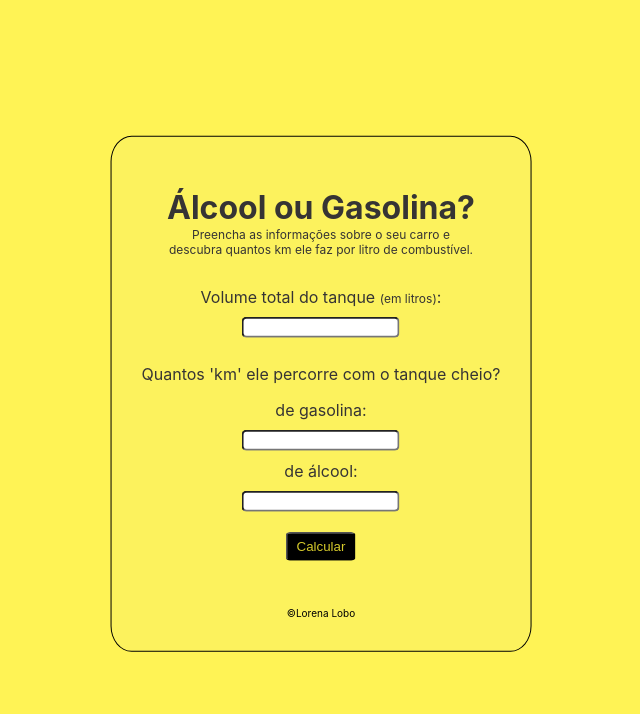
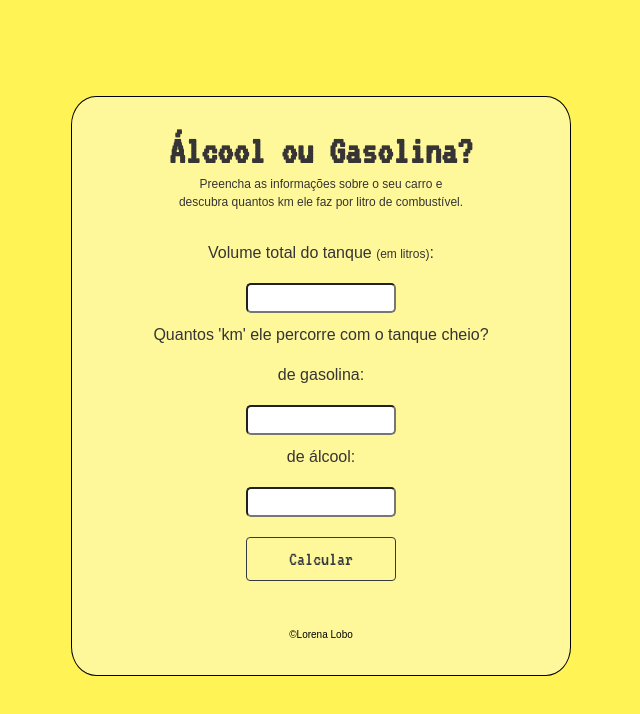
Before and after one commit to loaalobo/calcula_consumo, a plain HTML site: page index.html in a window 1280 px wide. Shown: the whole page, without its empty margins (319-959 px from the left). Drawn offline with nearby package versions, Linux system fonts and the light colour scheme.

Commit message:
style: inclui classes bootstrap

```diff
--- a/index.html
+++ b/index.html
@@ -5,6 +5,8 @@
     <meta http-equiv="X-UA-Compatible" content="IE=edge">
     <meta name="viewport" content="width=device-width, initial-scale=1.0">
     <title>Calcula Consumo (álcool/gasolina)</title>
+
+    <link rel="stylesheet" href="https://stackpath.bootstrapcdn.com/bootstrap/4.3.1/css/bootstrap.min.css" integrity="sha384-ggOyR0iXCbMQv3Xipma34MD+dH/1fQ784/j6cY/iJTQUOhcWr7x9JvoRxT2MZw1T" crossorigin="anonymous">
     <link rel="stylesheet" href="main.css">
 
 </head>
@@ -21,7 +23,7 @@
             <input type="number" id="kmTanqueGasolina" required>
             <label for="kmTanqueAlcool">de álcool: </label>
             <input type="number" id="kmTanqueAlcool" required> <br>
-            <input type="button" value="Calcular" class="button" onclick="validaForm()" id="btn">
+            <input type="button" value="Calcular" class="btn btn-outline-dark" onclick="validaForm()" id="btn" style="font-family: 'VT323', monospace; font-size: 20px;">
             <div id="resultado"></div>
         </form>
 
--- a/main.css
+++ b/main.css
@@ -1,5 +1,13 @@
+@import url('https://fonts.googleapis.com/css2?family=Audiowide&family=Press+Start+2P&family=VT323&display=swap');
+
+/*
+font-family: 'Audiowide', cursive;
+font-family: 'Press Start 2P', cursive;
+font-family: 'VT323', monospace;
+*/
+
 body {
-    font-family: -apple-system, BlinkMacSystemFont, 'Segoe UI', Roboto, Oxygen, Ubuntu, Cantarell, 'Open Sans', 'Helvetica Neue', sans-serif;
+    font-family: Arial, Helvetica, sans-serif;
     font-size: 16px;
     background-color: rgba(255, 241, 52, 0.836);
     color: rgb(54, 52, 52);
@@ -9,9 +17,10 @@ body {
 }
 
 .container {
+    width: 500px;
     border: 1px solid black;
     border-radius: 5%;
-    background-color: rgba(243, 235, 123, 0.233);
+    background-color: rgba(255, 255, 255, 0.411);
     padding: 30px;
     position: absolute;
 
@@ -22,6 +31,9 @@ body {
 }
 
 h1 {
+    font-family: 'VT323', monospace;
+    font-size: 40px;
+    font-weight: bold;
     margin-bottom: 0px;
 }
 
@@ -37,6 +49,7 @@ input {margin-top: 10px; margin-bottom: 10px; border-radius: 5px; width: 150px;}
 
 span {font-size: 12px;}
 
+/*
 .button {
     margin-top: 10px;
     padding: 5px;
@@ -51,6 +64,8 @@ span {font-size: 12px;}
     background-color: rgba(0, 0, 0, 0.849);
     color: yellow;
 }
+*/
+
 
 #resultado {
     margin-top: 10px;
```
Also changed, not shown: qrcode.png (added).
